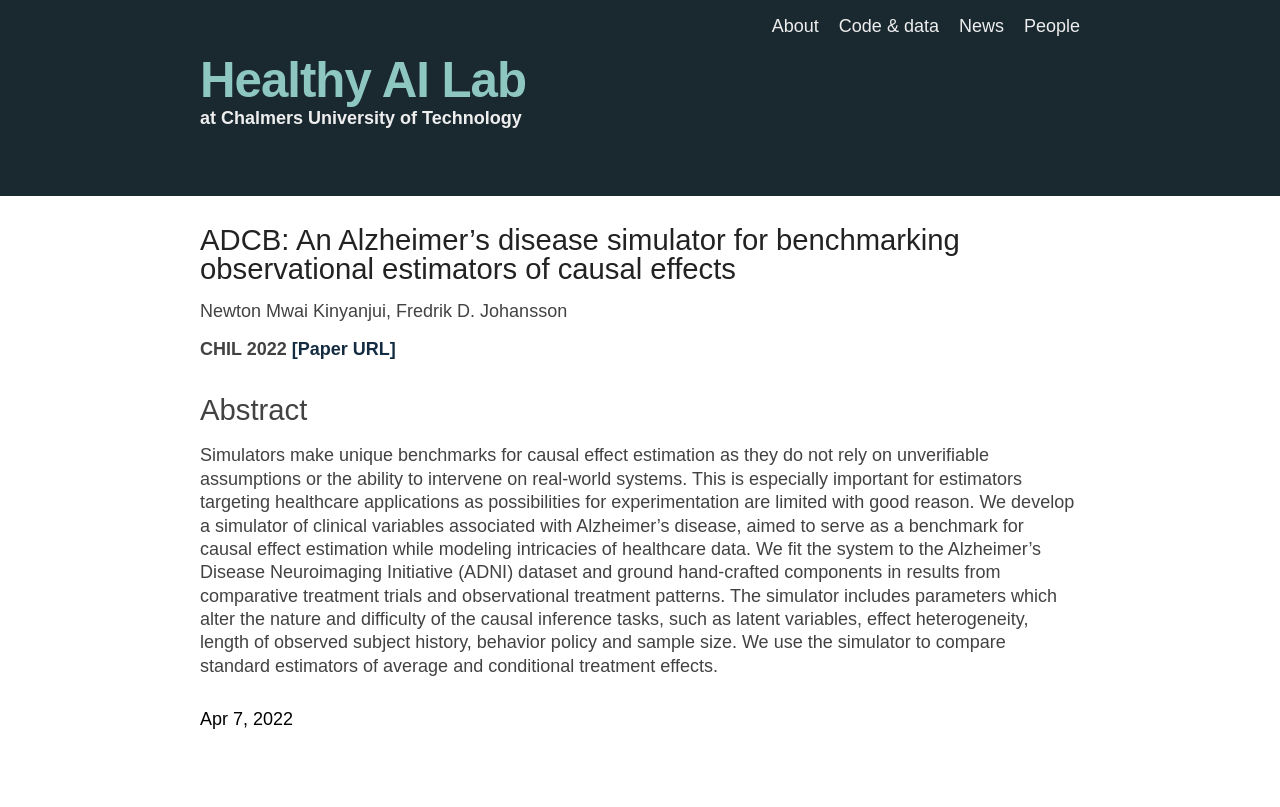
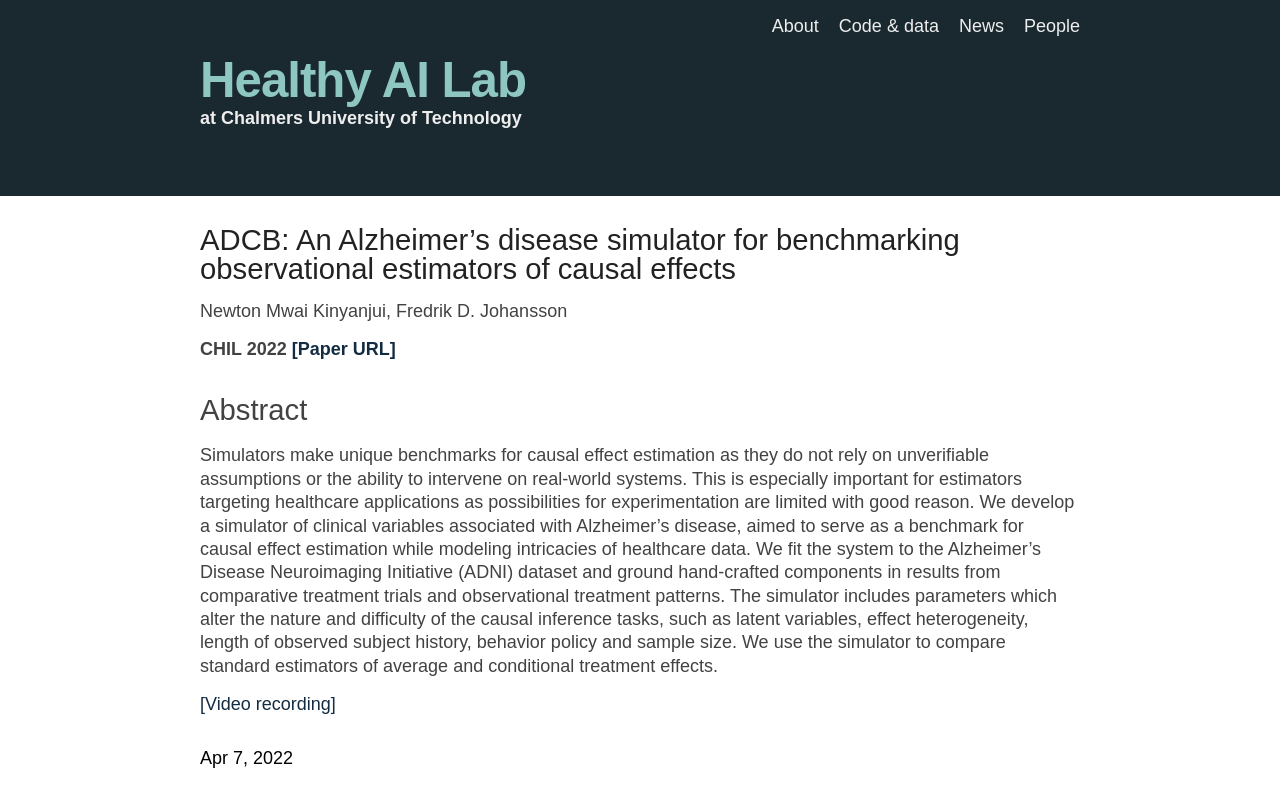
Before and after one commit to Healthy-AI/healthy-ai.github.io, a Jekyll site: the page built from _posts/2022-04-07-adcb.markdown, in a window 1280 px wide. Shown: the top 807 px of the page. Built offline with Jekyll 4.4.1, drawn with Linux system fonts in a browser that asks for light colours.

Commit message:
Added video recording to ADCB post

```diff
--- a/_posts/2022-04-07-adcb.markdown
+++ b/_posts/2022-04-07-adcb.markdown
@@ -13,3 +13,5 @@ abstract: >-
 
 ### Abstract
 Simulators make unique benchmarks for causal effect estimation as they do not rely on unverifiable assumptions or the ability to intervene on real-world systems. This is especially important for estimators targeting healthcare applications as possibilities for experimentation are limited with good reason. We develop a simulator of clinical variables associated with Alzheimer’s disease, aimed to serve as a benchmark for causal effect estimation while modeling intricacies of healthcare data. We fit the system to the Alzheimer’s Disease Neuroimaging Initiative (ADNI) dataset and ground hand-crafted components in results from comparative treatment trials and observational treatment patterns. The simulator includes parameters which alter the nature and difficulty of the causal inference tasks, such as latent variables, effect heterogeneity, length of observed subject history, behavior policy and sample size. We use the simulator to compare standard estimators of average and conditional treatment effects.
+
+[[Video recording]](https://slideslive.com/38979159/adcb-an-alzheimers-disease-simulator-for-benchmarking-observational-estimators-of-causal-effects?ref=recommended)
```
